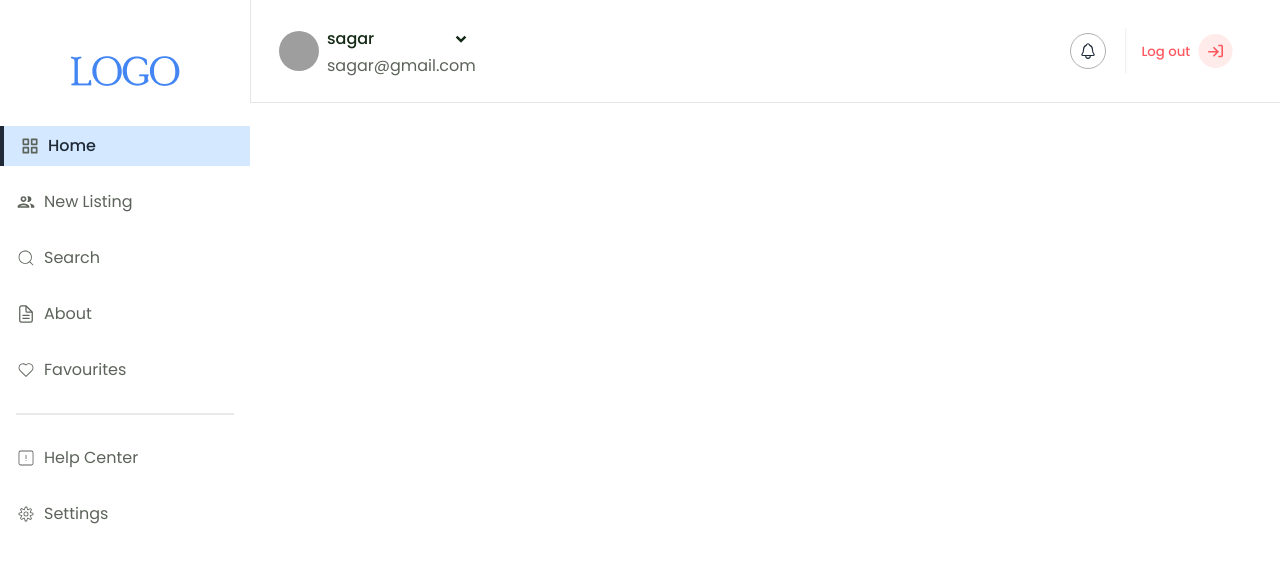
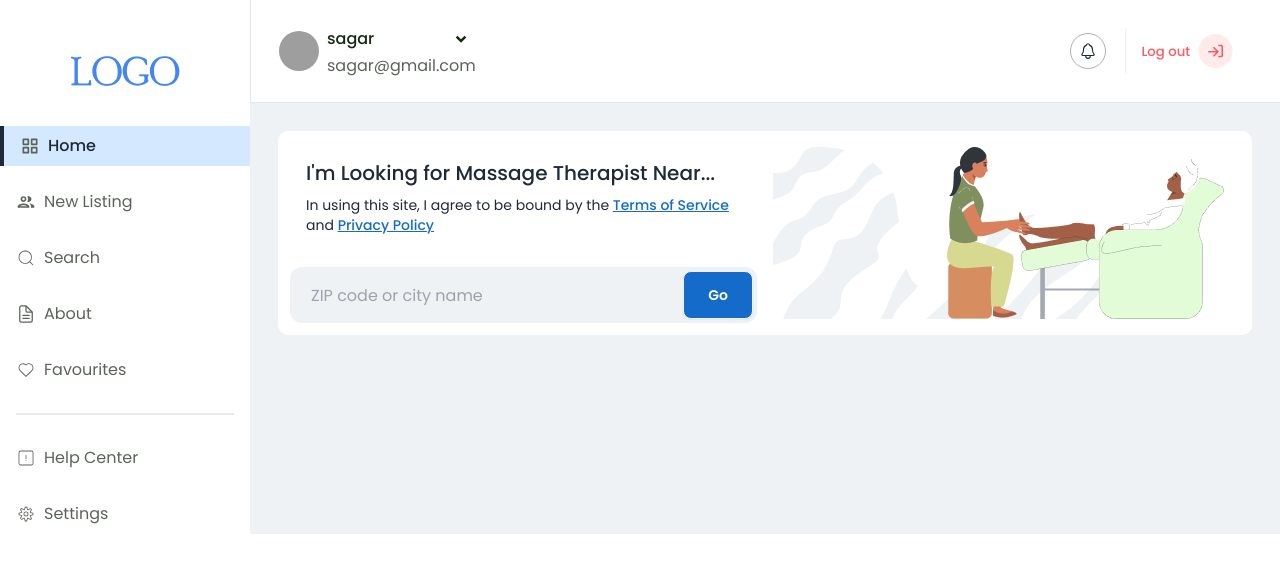
Before and after one commit to ShopnilIsCoding/Scopioe, a React (Vite) app: page / in a window 1280 px wide. Shown: the top 572 px of the page. Built offline with nearby package versions, Linux system fonts and the light colour scheme; grey boxes are pictures that could not be loaded.

Commit message:
banner section done and fully responsive also created a fake json data for therapists

```diff
--- a/src/RootLayout/RootLayout.jsx
+++ b/src/RootLayout/RootLayout.jsx
@@ -13,7 +13,7 @@ const RootLayout = () => {
                     </div>
                     <SideNav></SideNav>
                 </div>
-                <div className="flex-1">
+                <div className="flex-1 flex flex-col">
                     <Navbar></Navbar>
                     <Outlet></Outlet>
                 </div>
--- /dev/null
+++ b/src/components/Shared/Banner.jsx
@@ -0,0 +1,39 @@
+
+import therapy from '../../assets/images/therapy.png';
+import zebra from '../../assets/images/zebra.svg';
+
+const Banner = () => {
+  return (
+    <div className="bg-white p-3 rounded-[10px]">
+      <div className="flex flex-col lg:grid lg:grid-cols-4 lg:gap-4 lg:auto-rows-min">
+        {/* Div 1 */}
+        <div className="p-4 lg:col-span-2 lg:row-span-1">
+          <p className="font-medium lg:text-xl mb-2">I'm Looking for Massage Therapist Near...</p>
+          <p className='text-xs lg:text-sm'>
+            In using this site, I agree to be bound by the{' '}
+            <span className="text-dark font-medium underline">Terms of Service</span> and{' '}
+            <span className="text-dark font-medium underline">Privacy Policy</span>
+          </p>
+        </div>
+
+        {/* Therapy Image Div - Div 2 */}
+        <div className="relative p-4 lg:col-start-3 lg:col-end-5 lg:row-span-2 flex justify-end items-center lg:h-auto">
+          <img src={therapy} className='lg:absolute z-10' alt="therapy image goes here" />
+          <img src={zebra} className="absolute -z-0 left-0" />
+        </div>
+
+        {/* Zip Search Div - Div 3 */}
+        <div className="flex bg-[#EEF2F5] p-1 lg:col-span-2 lg:col-start-1 lg:col-end-3 lg:row-start-2 items-center rounded-xl">
+          <input
+            type="text"
+            placeholder="ZIP code or city name"
+            className="input w-full bg-[#EEF2F5]"
+          />
+          <button className="btn bg-dark cursor-pointer px-6 text-white">Go</button>
+        </div>
+      </div>
+    </div>
+  );
+};
+
+export default Banner;
--- a/src/pages/Home.jsx
+++ b/src/pages/Home.jsx
@@ -1,8 +1,10 @@
+import Banner from "../components/Shared/Banner";
 
 
 const Home = () => {
     return (
-        <div>
+        <div className="flex-1 lg:p-7 pt-7 bg-[#EEF2F5] poppins">
+            <Banner></Banner>
 
         </div>
     );
```
Also changed, not shown: public/therapists.json (added, +30 -0 lines), src/assets/images/therapy.png (added), src/assets/images/zebra.svg (added).
